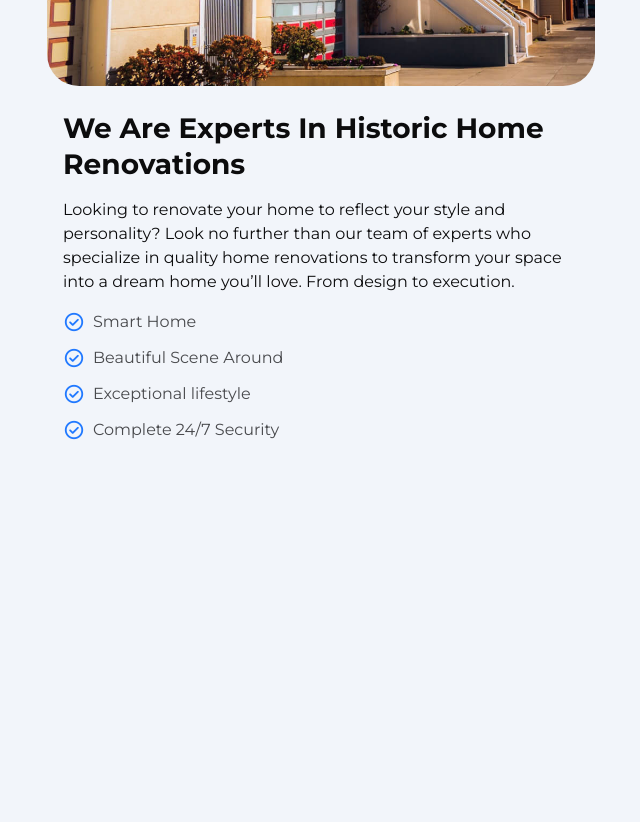
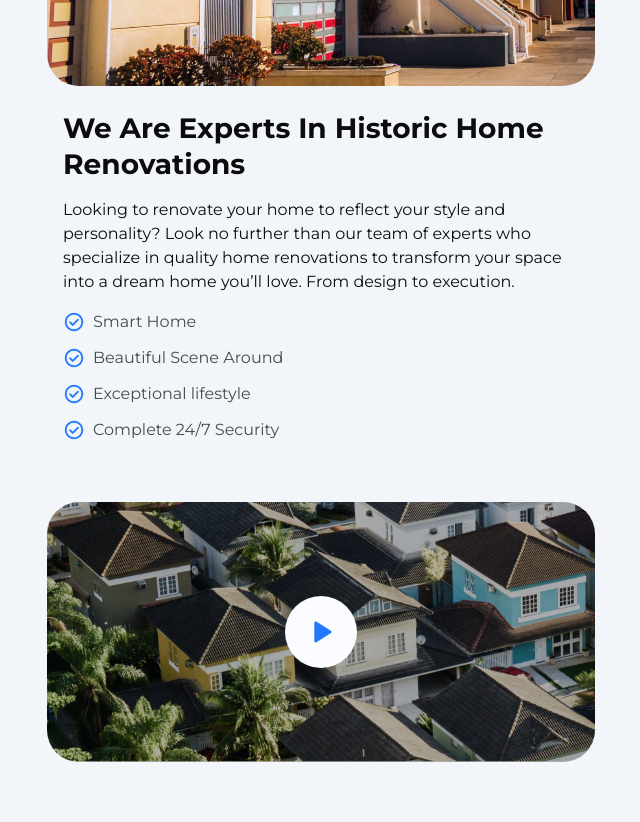
Before and after one commit to brandonariaz98/Real-Estate, a plain HTML site: page index.html in a window 1280 px wide. Shown: the part 6653-7475 px from the top of the page, without its empty margins (319-959 px from the left). Before the commit the page ends 7155 px from the top, so only its background shows below. Drawn offline with nearby package versions, Linux system fonts and the light colour scheme.

Commit message:
Video section created

```diff
--- a/assets/css/style.css
+++ b/assets/css/style.css
@@ -704,6 +704,41 @@ body {
   #VIDEO
 \*-----------------------------------*/
 
+.video-card {
+  height: 260px;
+  border-radius: 32px;
+  background: linear-gradient(0deg, #0000004d, #0000004d),
+    url("../images/video-card.jpg");
+  background-repeat: no-repeat;
+  background-size: cover;
+  display: grid;
+  place-items: center;
+}
+
+.play-btn {
+  width: 72px;
+  height: 72px;
+  display: grid;
+  place-items: center;
+  background-color: var(--neutral-100);
+  color: var(--primary-100);
+  border-radius: var(--radius-circle);
+  animation: pulse 1.5s var(--transition-easing-quick) forwards infinite;
+}
+
+@keyframes pulse {
+  0% {
+    box-shadow: 0 0 0 0 #ffffff80;
+  }
+  100% {
+    box-shadow: 0 0 0 20px #ffffff00;
+  }
+}
+
+.play-btn .material-symbols-rounded {
+  font-size: 4rem;
+  font-variation-settings: "FILL" 1;
+}
 /*-----------------------------------*\
   #STORY
 \*-----------------------------------*/
--- a/index.html
+++ b/index.html
@@ -925,6 +925,22 @@
             </div>
           </div>
         </section>
+
+        <!--
+          - #VIDEO
+        -->
+
+        <section class="section video">
+          <div class="container">
+            <div class="video-card">
+              <button class="play-btn" aria-label="play video">
+                <span class="material-symbols-rounded" aria-hidden="true"
+                  >play_arrow</span
+                >
+              </button>
+            </div>
+          </div>
+        </section>
       </article>
     </main>
   </body>
```
